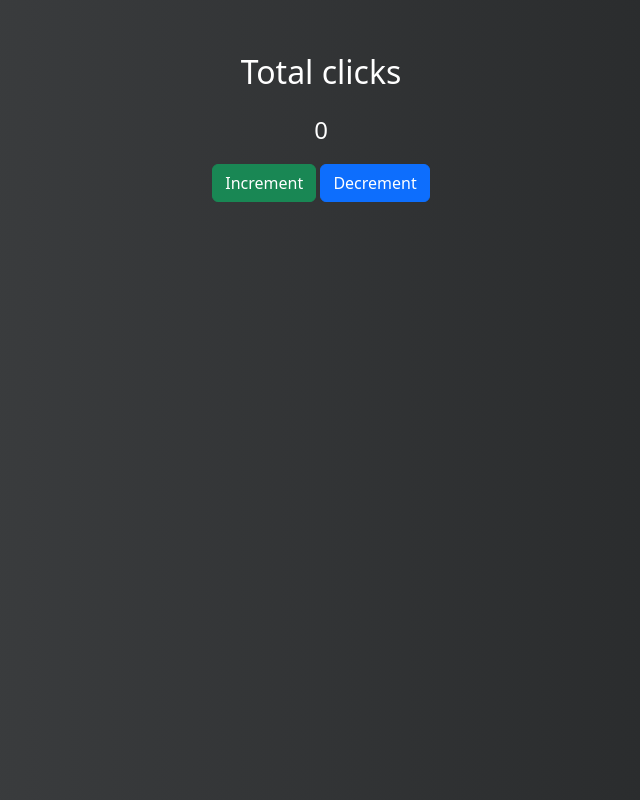
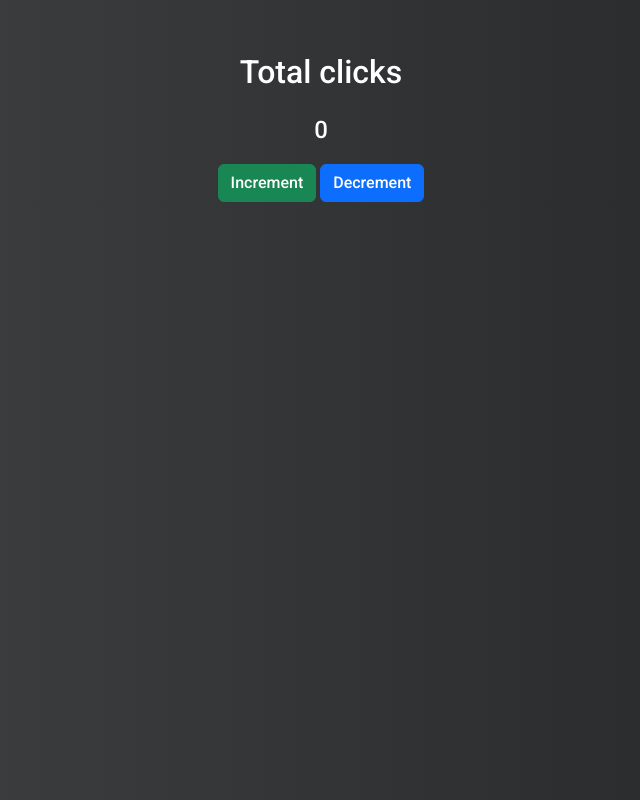
Before and after one commit to 0xh7ml/jsTask-IITS, a plain HTML site: page counter.html in a window 1280 px wide. Shown: the whole page, without its empty margins (319-959 px from the left). Drawn offline with nearby package versions, Linux system fonts and the light colour scheme.

Commit message:
font update

```diff
--- a/counter.html
+++ b/counter.html
@@ -27,7 +27,9 @@
         Linear background code
         source : uigradients.com
         */
+        @import url('https://fonts.googleapis.com/css2?family=Roboto:wght@500&display=swap');
         body{
+            font-family: 'Roboto';
             background: #232526;  /* fallback for old browsers */
             background: -webkit-linear-gradient(to right, #414345, #232526);  /* Chrome 10-25, Safari 5.1-6 */
             background: linear-gradient(to right, #414345, #232526); /* W3C, IE 10+/ Edge, Firefox 16+, Chrome 26+, Opera 12+, Safari 7+ */
@@ -35,16 +37,16 @@
             }
 
         p{
-            font-size: 1.5rem;
+            font-size: 1.5em;
             text-align: center;
             color: #fff;
 
         }
         p.label{
-            font-size: 2rem;
+            font-size: 2em;
             text-align: center;
             color: #fff;
-            font-weight: 500;
+            font-weight: 400;
         }
         .btns{
             text-align: center;
```
